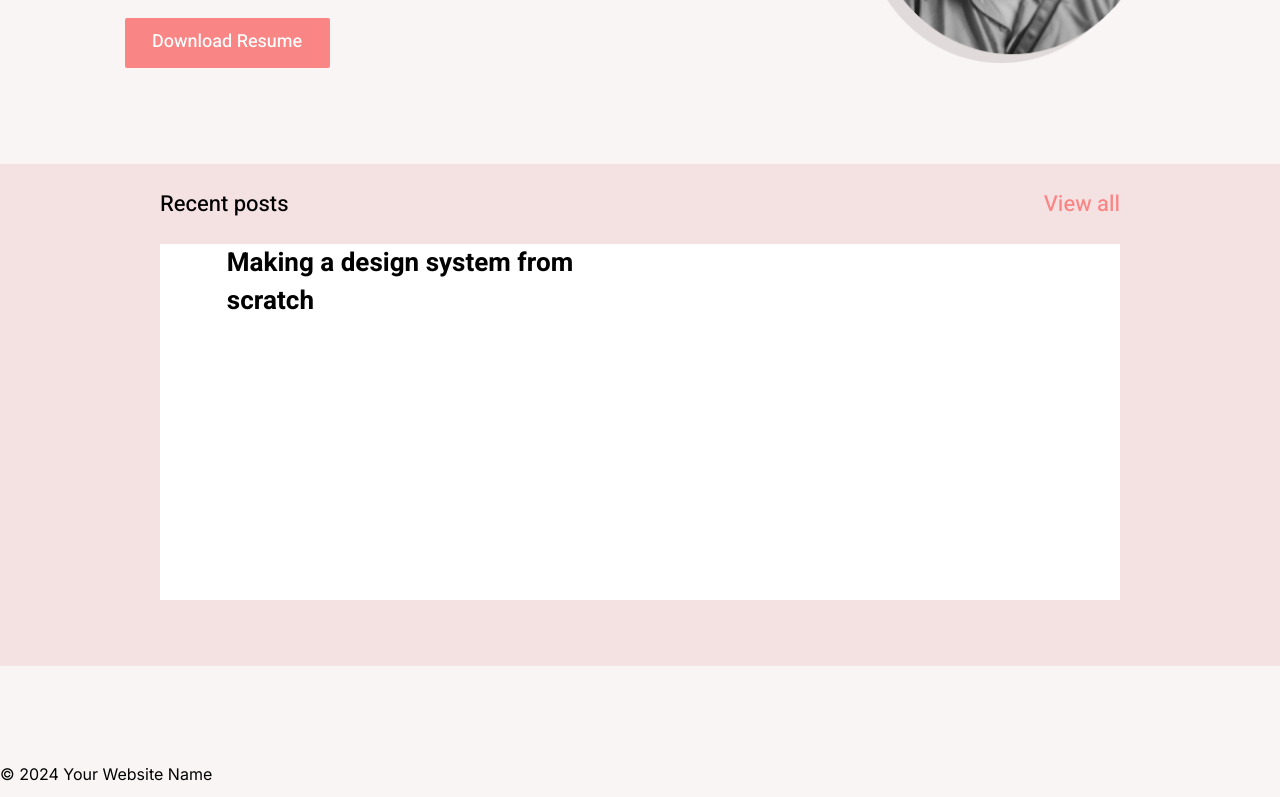
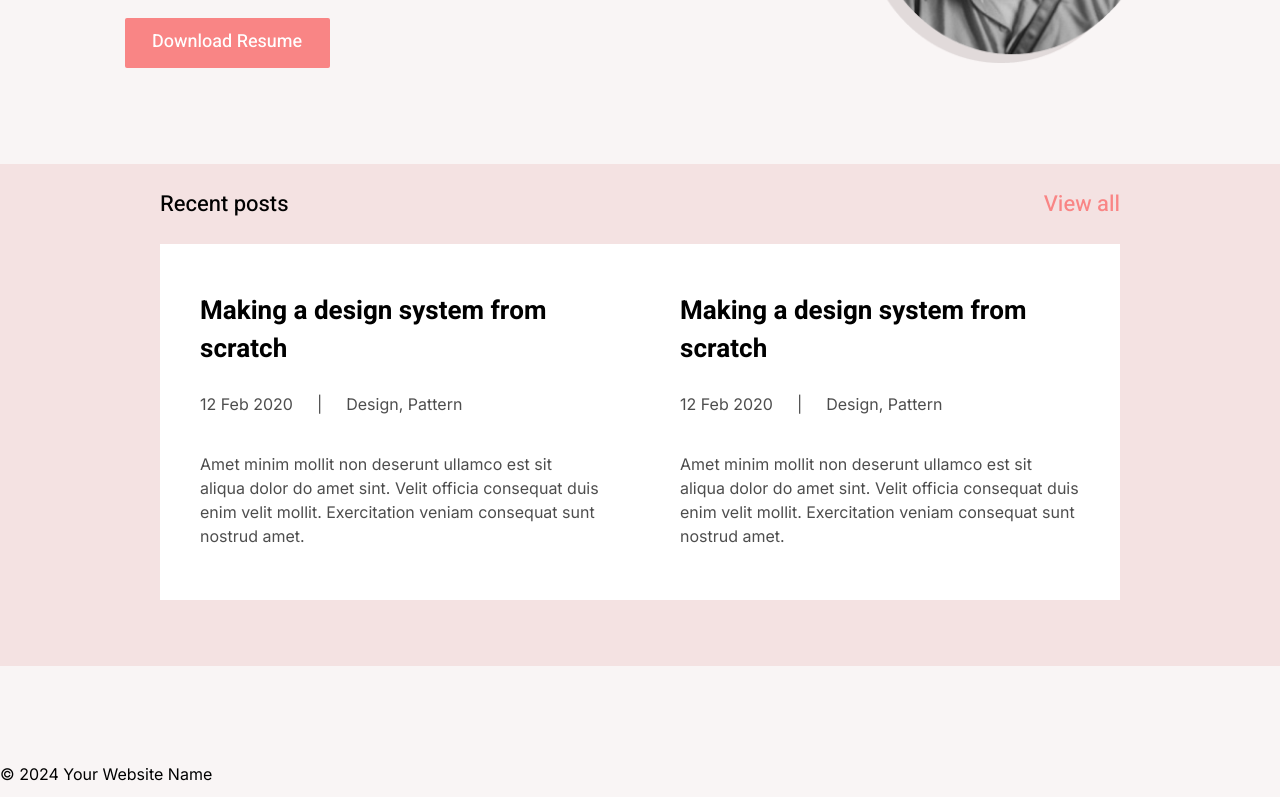
Before and after one commit to WajahatAli3218664/FigmaAssignment, a Next.js app: page / in a window 1280 px wide. Shown: the part 459-1256 px from the top of the page. Built offline with nearby package versions, Linux system fonts and the light colour scheme.

Commit message:
recent post section complete

```diff
--- a/app/components/Hero.tsx
+++ b/app/components/Hero.tsx
@@ -1,5 +1,6 @@
 import React from 'react';
 import Image from 'next/image'
+
 
 const Hero = () => {
     return (
--- a/app/components/Recent.tsx
+++ b/app/components/Recent.tsx
@@ -14,13 +14,35 @@ const Recent = () => {
             </div>
 
             <div className='flex lg:flex-row lg:justify-between flex-col'>
-                <div className='bg-[#FFFFFF] w-[483px] h-[356px]'>
-                    <h1 className='font-heebo text-[26px] font-bold leading-[38px] tracking-normal flex justify-center'>
+                <div className='bg-[#FFFFFF] w-[483px] h-[356px] py-12 px-10'>
+                    <h1 className='font-heebo text-[26px] font-bold leading-[38px] tracking-normal flex'>
                         Making a design system from <br /> scratch
                     </h1>
+                    <div className='flex py-6 gap-6 text-[#000000B2]'>
+                        <p>12 Feb 2020</p>
+                        <p>|</p>
+                        <p>Design, Pattern</p>
+                    </div>
+                    <div className='flex  py-3 gap-6 text-[#000000B2]'>
+                        Amet minim mollit non deserunt ullamco est sit aliqua dolor do amet sint. Velit officia consequat duis enim velit mollit. Exercitation veniam consequat sunt nostrud amet.
+
+                    </div>
+
 
                 </div>
-                <div className='bg-[#FFFFFF] w-[483px] h-[356px]'>
+                <div className='bg-[#FFFFFF] w-[483px] h-[356px] py-12 px-10'>
+                    <h1 className='font-heebo text-[26px] font-bold leading-[38px] tracking-normal flex'>
+                        Making a design system from <br /> scratch
+                    </h1>
+                    <div className='flex py-6 gap-6 text-[#000000B2]'>
+                        <p>12 Feb 2020</p>
+                        <p>|</p>
+                        <p>Design, Pattern</p>
+                    </div>
+                    <div className='flex  py-3 gap-6 text-[#000000B2]'>
+                        Amet minim mollit non deserunt ullamco est sit aliqua dolor do amet sint. Velit officia consequat duis enim velit mollit. Exercitation veniam consequat sunt nostrud amet.
+
+                    </div>
 
 
                 </div>
```
